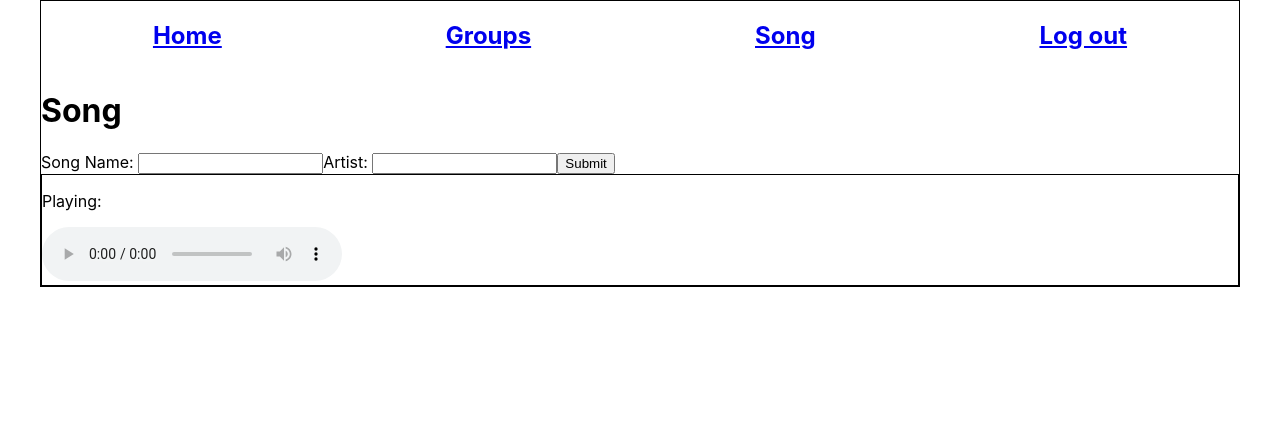
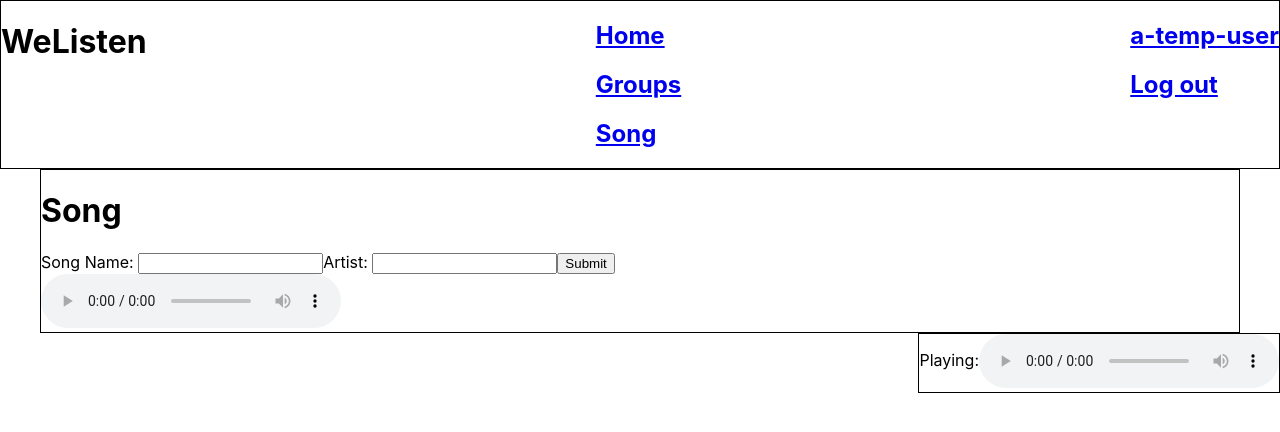
Before and after one commit to jeffzhkw/WeListen, a React (Create React App) app in the folder front-end/: page /song in a window 1280 px wide. Shown: the top 432 px of the page. Built offline with nearby package versions, Linux system fonts and the light colour scheme.

Commit message:
extend frontend pages

```diff
--- a/front-end/package.json
+++ b/front-end/package.json
@@ -7,6 +7,7 @@
     "@testing-library/react": "^11.1.0",
     "@testing-library/user-event": "^12.1.10",
     "axios": "^0.24.0",
+    "cors-anywhere": "^0.4.4",
     "react": "^17.0.2",
     "react-dom": "^17.0.2",
     "react-router-dom": "^5.3.0",
--- a/front-end/src/App.js
+++ b/front-end/src/App.js
@@ -1,4 +1,4 @@
-import React from "react";
+import React, { useState, useCallback } from "react";
 import { BrowserRouter as Router, Switch, Route } from "react-router-dom";
 import "./css/App.css";
 import Home from "./containers/Home";
@@ -6,26 +6,42 @@ import Groups from "./containers/Groups";
 import Song from "./containers/Song";
 import Login from "./containers/Login";
 import Start from "./containers/Start";
+import Profile from "./containers/Profile";
+import Header from "./components/Header";
+import ControlBar from "./components/Controlbar";
 
 function App() {
+  const [currTitle, setCurrTitle] = useState();
+  const [currArtist, setCurrArtist] = useState();
+  const [currStream, setCurrStream] = useState();
+
+  const handlePlay = useCallback((e) => {
+    console.log(e.target);
+  }, []);
   return (
     <div className="App">
+      <Header />
+      <div className="Content">
         <Router>
           <Switch>
             <Route path="/groups">
               <Groups />
             </Route>
 
-          <Route path="/home/:username">
+            <Route path="/home">
               <Home />
             </Route>
 
             <Route path="/song">
-            <Song />
+              <Song handlePlay={handlePlay} />
             </Route>
 
             <Route path="/login">
               <Login />
+            </Route>
+
+            <Route path="/:username">
+              <Profile />
             </Route>
 
             <Route path="/">
@@ -34,6 +50,8 @@ function App() {
           </Switch>
         </Router>
       </div>
+      <ControlBar />
+    </div>
   );
 }
 
--- /dev/null
+++ b/front-end/src/components/Audioplayer.js
@@ -0,0 +1,14 @@
+import React from "react";
+
+function AudioPlayer({ audioStream }) {
+  return (
+    <div className="musicPlayer">
+      <audio controls src={audioStream}>
+        Your browser does not support the
+        <code>audio</code> element.
+      </audio>
+    </div>
+  );
+}
+
+export default AudioPlayer;
--- a/front-end/src/components/Controlbar.js
+++ b/front-end/src/components/Controlbar.js
@@ -1,21 +1,11 @@
 import React from "react";
+import AudioPlayer from "./Audioplayer";
 
-function ControlBar({ audioStream, playingTitle, playingArtist }) {
+function ControlBar() {
   return (
     <div className="controlBarWrapper">
-      <div className="musicPlayer">
-        <p>Playing: </p>
-        <strong>{playingTitle}</strong>
-        <strong>{playingArtist}</strong>
-        <audio controls src={audioStream}>
-          Your browser does not support the
-          <code>audio</code> element.
-        </audio>
-      </div>
-      <div className="channelDetail">
-        <div className="listener"></div>
-        <div className="channelAdmin"></div>
-      </div>
+      <p>Playing: </p>
+      <AudioPlayer />
     </div>
   );
 }
--- /dev/null
+++ b/front-end/src/components/Header.js
@@ -0,0 +1,33 @@
+import React from "react";
+
+function Header() {
+  const username = "a-temp-user";
+  return (
+    <div className="headerWrapper">
+      <div className="title">
+        <h1>WeListen</h1>
+      </div>
+      <div className="navBar">
+        <h2>
+          <a href="\home">Home</a>
+        </h2>
+        <h2>
+          <a href="\groups">Groups</a>
+        </h2>
+        <h2>
+          <a href="\song">Song</a>
+        </h2>
+      </div>
+      <div className="userDetail">
+        <h2>
+          <a href={username}>{username}</a>
+        </h2>
+        <h2>
+          <a href="\start">Log out</a>
+        </h2>
+      </div>
+    </div>
+  );
+}
+
+export default Header;
--- a/front-end/src/components/Navbar.js
+++ /dev/null
@@ -1,22 +0,0 @@
-import React from "react";
-
-function NavBar() {
-  return (
-    <div className="navBar">
-      <h2>
-        <a href="\home">Home</a>
-      </h2>
-      <h2>
-        <a href="\groups">Groups</a>
-      </h2>
-      <h2>
-        <a href="\song">Song</a>
-      </h2>
-      <h2>
-        <a href="\start">Log out</a>
-      </h2>
-    </div>
-  );
-}
-
-export default NavBar;
--- /dev/null
+++ b/front-end/src/components/Songthumbnail.js
@@ -0,0 +1,14 @@
+import React from "react";
+
+function SongThumbnail({ title, artist, album, stream, handlePlay }) {
+  return (
+    <div className="square">
+      <h3>{title}</h3>
+      <h4>{artist}</h4>
+      <img src={album}></img>
+      <button onClick={handlePlay}>Play</button>
+    </div>
+  );
+}
+
+export default SongThumbnail;
--- a/front-end/src/containers/Groups.js
+++ b/front-end/src/containers/Groups.js
@@ -1,13 +1,9 @@
 import React from "react";
-import NavBar from "../components/Navbar";
-import ControlBar from "../components/Controlbar";
 
 function Groups() {
   return (
     <div className="groupsWrapper">
-      <NavBar />
       <h1>Groups</h1>
-      <ControlBar />
     </div>
   );
 }
--- a/front-end/src/containers/Home.js
+++ b/front-end/src/containers/Home.js
@@ -1,18 +1,9 @@
 import React from "react";
-import { useParams } from "react-router-dom";
-import NavBar from "../components/Navbar";
-import ControlBar from "../components/Controlbar";
 
 function Home() {
-  let { username } = useParams();
-
   return (
     <div className="homeWrapper">
-      <NavBar />
       <h1>Home</h1>
-      <h2>Welcome, {username}</h2>
-
-      <ControlBar />
     </div>
   );
 }
--- /dev/null
+++ b/front-end/src/containers/Profile.js
@@ -0,0 +1,14 @@
+import React from "react";
+import { useParams } from "react-router-dom";
+
+function Profile() {
+  let { username } = useParams();
+  return (
+    <div>
+      <h1>Profile</h1>
+      <h2>Welcome, {username}</h2>
+    </div>
+  );
+}
+
+export default Profile;
--- a/front-end/src/containers/Song.js
+++ b/front-end/src/containers/Song.js
@@ -1,20 +1,22 @@
 import { React, useState, useEffect, useMemo } from "react";
 import { useLocation } from "react-router";
-import NavBar from "../components/Navbar";
-import ControlBar from "../components/Controlbar";
+import SongThumbnail from "../components/Songthumbnail";
+
 import axios from "axios";
+import AudioPlayer from "../components/Audioplayer";
 
 function useQuery() {
   return new URLSearchParams(useLocation().search);
 }
 
-function Song() {
+function Song({ handlePlay }) {
   const [title, setTitle] = useState();
   const [artist, setArtist] = useState();
   const [resTitle, setResTitle] = useState();
   const [resArtist, setResArtist] = useState();
   const [audioStream, setAudioStream] = useState();
-  const URL = `/search?title=${title}&artist=${artist}`;
+
+  const URL = `http://localhost:5000/search?title=${title}&artist=${artist}`;
 
   let query = useQuery();
 
@@ -30,8 +32,8 @@ function Song() {
   }, [query]);
 
   useEffect(() => {
-    console.log("Begin Axios");
     if (title && artist) {
+      console.log("Begin Axios");
       axios
         .get(URL)
         .then((response) => {
@@ -57,7 +59,6 @@ function Song() {
 
   return (
     <div className="songWrapper">
-      <NavBar />
       <form>
         <h1>Song</h1>
 
@@ -69,12 +70,19 @@ function Song() {
 
         <button type="submit">Submit</button>
       </form>
-
-      <ControlBar
-        audioStream={audioData}
-        playingTitle={resTitle}
-        playingArtist={resArtist}
-      />
+      <AudioPlayer audioStream={audioStream} />
+      {() => {
+        if (resTitle && resArtist && audioStream) {
+          return (
+            <SongThumbnail
+              title={resTitle}
+              artist={resArtist}
+              stream={audioStream}
+              handlePlay={handlePlay}
+            />
+          );
+        }
+      }}
     </div>
   );
 }
--- a/front-end/src/css/App.css
+++ b/front-end/src/css/App.css
@@ -1,22 +1,31 @@
 * {
   box-sizing: border-box;
 }
+/* .App {
+  display: flex;
+  flex-direction: column;
+} */
 
-.App {
+.Content {
   max-width: 1200px;
   margin: auto;
   border: 1px solid black;
 }
 
-.navBar {
+.headerWrapper {
   display: flex;
   flex-direction: row;
-  justify-content: space-around;
+  border: 1px solid black;
+  justify-content: space-between;
 }
+
 .controlBarWrapper {
   display: flex;
   flex-direction: row;
   border: 1px solid black;
+  justify-self: flex-end;
+}
+.navBar {
 }
 
 /*mobile style*/
```
Also changed, not shown: 2 other files (tests, documents, lock files or other folders). Lines whose indentation alone changed are shown as unchanged.
